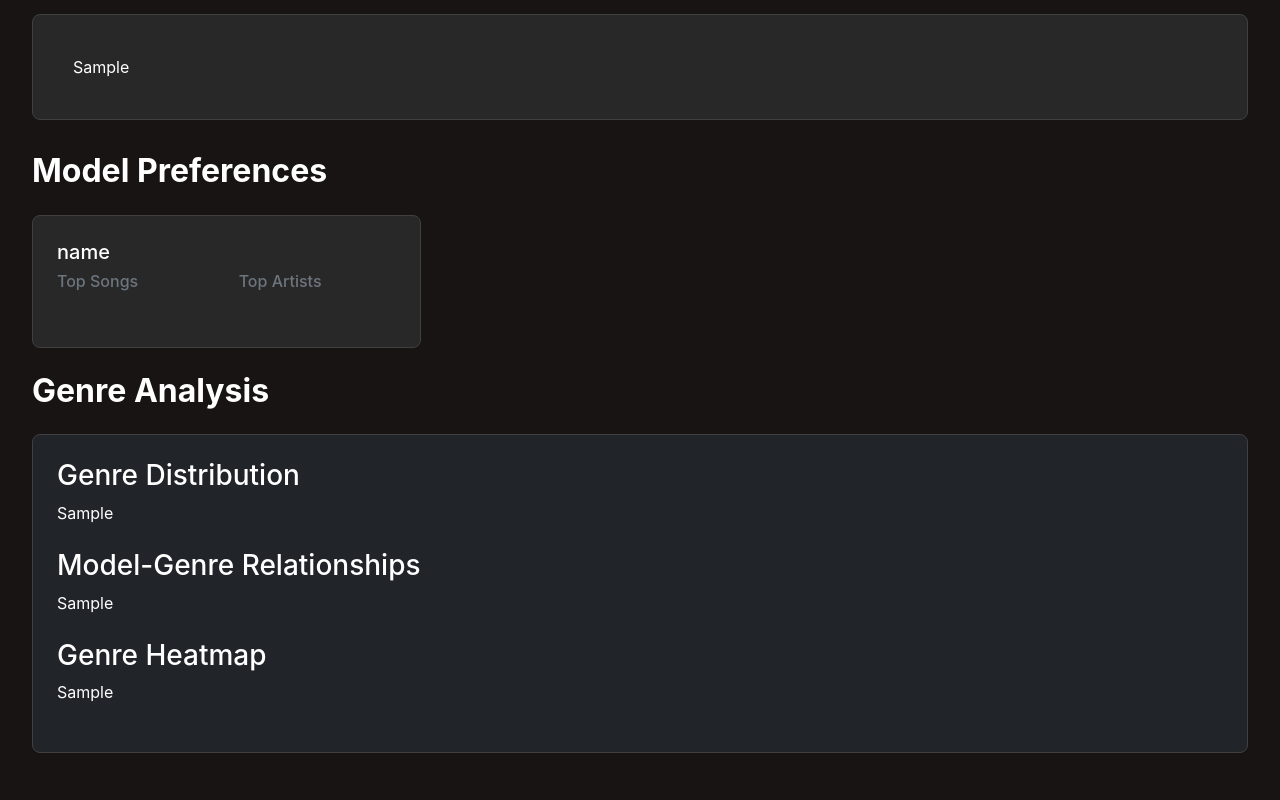
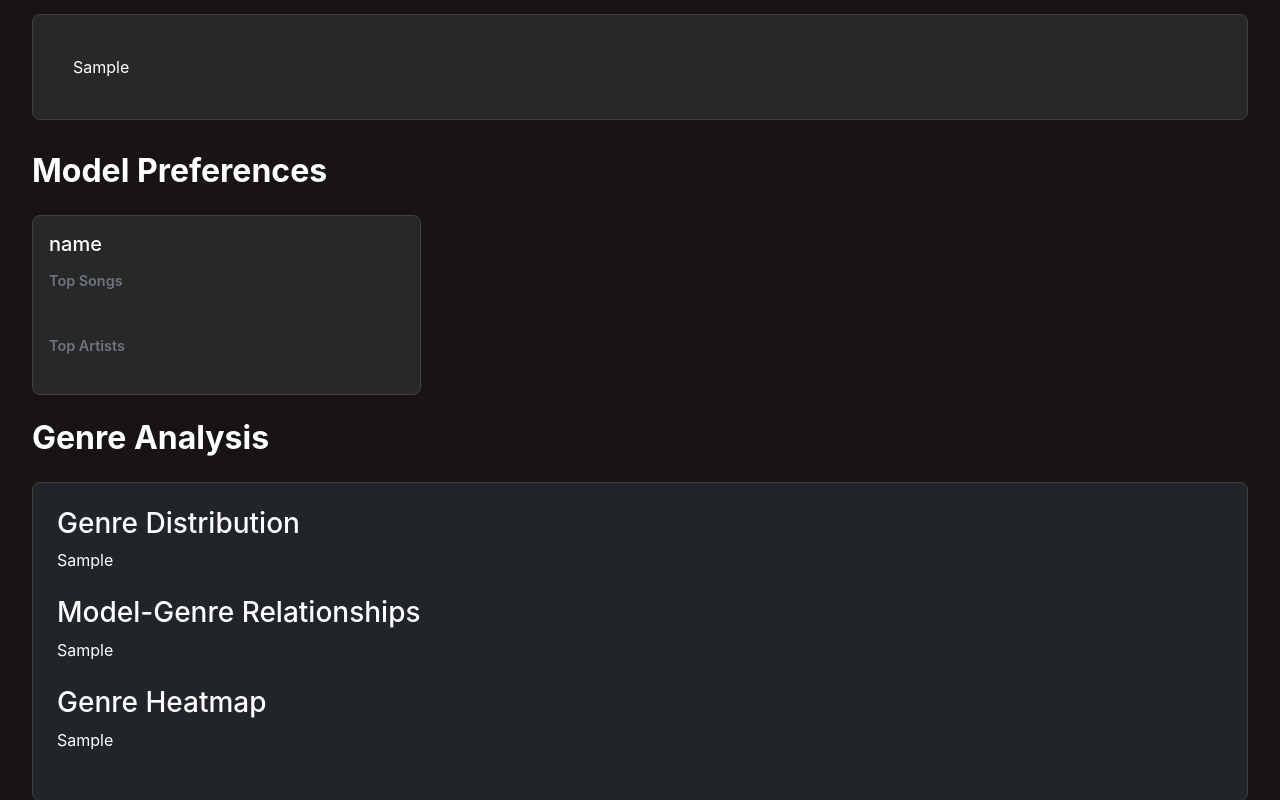
Before and after one commit to OgulcanCelik/llm-jukebox, a Flask app: template templates/index.html in a window 1280 px wide. Shown: the part 1366-2166 px from the top of the page. Run offline with Flask 2, Linux system fonts and the light colour scheme; the template is opened without the code that fills it: most values are stand-ins (such as "Sample title", 1, 10 or a date in 2020); grey boxes marked "Sample" are stand-in pictures; parts of the project's set-up code (start-up, migrations or seed data) failed here and were passed over; some libraries are stand-ins or nearby versions.

Commit message:
fixed top song artist

```diff
--- a/templates/index.html
+++ b/templates/index.html
@@ -362,24 +362,46 @@
 
       .model-top-lists .card {
         height: 100%;
+        display: flex;
+        flex-direction: column;
+      }
+
+      .model-top-lists .card-body {
+        padding: 1rem;
+        flex-grow: 1;
+        display: flex;
+        flex-direction: column;
+      }
+
+      .model-lists {
+        flex-grow: 1;
+        display: flex;
+        flex-direction: column;
+        gap: 1.5rem;
+      }
+
+      .list-section {
+        flex: 1;
       }
 
       .model-top-lists .list-group {
         background: transparent;
-      }
-
-      .model-top-lists .list-group-item {
-        background: rgba(255, 255, 255, 0.05);
-        border-color: var(--border-color);
-        color: var(--text-primary);
-        padding: 0.5rem 1rem;
+        display: flex;
+        flex-direction: column;
+        gap: 0.5rem;
+        margin-bottom: 0;
       }
 
       .model-top-lists .list-group-item {
         display: flex;
         align-items: center;
         gap: 0.75rem;
-        padding: 0.5rem;
+        padding: 0.5rem 0.75rem;
+        background: rgba(255, 255, 255, 0.05);
+        border: none;
+        border-radius: 4px;
+        height: 48px;
+        color: var(--text-primary);
       }
 
       .model-top-lists .item-image {
@@ -387,11 +409,15 @@
         height: 32px;
         border-radius: 4px;
         object-fit: cover;
+        flex-shrink: 0;
       }
 
       .model-top-lists .item-info {
         flex-grow: 1;
         min-width: 0;
+        display: flex;
+        flex-direction: column;
+        justify-content: center;
       }
 
       .model-top-lists .item-name {
@@ -400,24 +426,45 @@
         white-space: nowrap;
         overflow: hidden;
         text-overflow: ellipsis;
+        line-height: 1.2;
+        color: var(--text-primary);
       }
 
       .model-top-lists .item-subtext {
         font-size: 0.8rem;
         color: var(--text-secondary);
+        white-space: nowrap;
+        overflow: hidden;
+        text-overflow: ellipsis;
+        line-height: 1.2;
       }
 
       .model-top-lists .item-count {
         color: var(--spotify-green);
         font-weight: 500;
-        font-size: 0.9rem;
-        margin-right: 0.5rem;
+        font-size: 0.85rem;
+        margin-right: 0.25rem;
+        flex-shrink: 0;
+        min-width: 1rem;
+        text-align: right;
       }
 
       .model-top-lists .spotify-link {
         color: var(--spotify-green);
         font-size: 1rem;
         flex-shrink: 0;
+        display: flex;
+        align-items: center;
+        justify-content: center;
+        width: 24px;
+        height: 24px;
+        margin-left: 0.25rem;
+      }
+
+      .model-top-lists h6.text-muted {
+        margin-bottom: 0.75rem;
+        font-size: 0.9rem;
+        font-weight: 600;
       }
     </style>
   </head>
@@ -567,9 +614,9 @@
           <div class="col-md-4 mb-4">
             <div class="card">
               <div class="card-body">
-                <h5 class="card-title">{{ model }}</h5>
-                <div class="row">
-                  <div class="col-md-6">
+                <h5 class="card-title mb-3">{{ model }}</h5>
+                <div class="model-lists">
+                  <div class="list-section">
                     <h6 class="text-muted">Top Songs</h6>
                     <ul class="list-group">
                       {% for song in model_stats | selectattr("model",
@@ -592,7 +639,7 @@
                       {% endfor %}
                     </ul>
                   </div>
-                  <div class="col-md-6">
+                  <div class="list-section">
                     <h6 class="text-muted">Top Artists</h6>
                     <ul class="list-group">
                       {% for artist in model_stats | selectattr("model",
```
